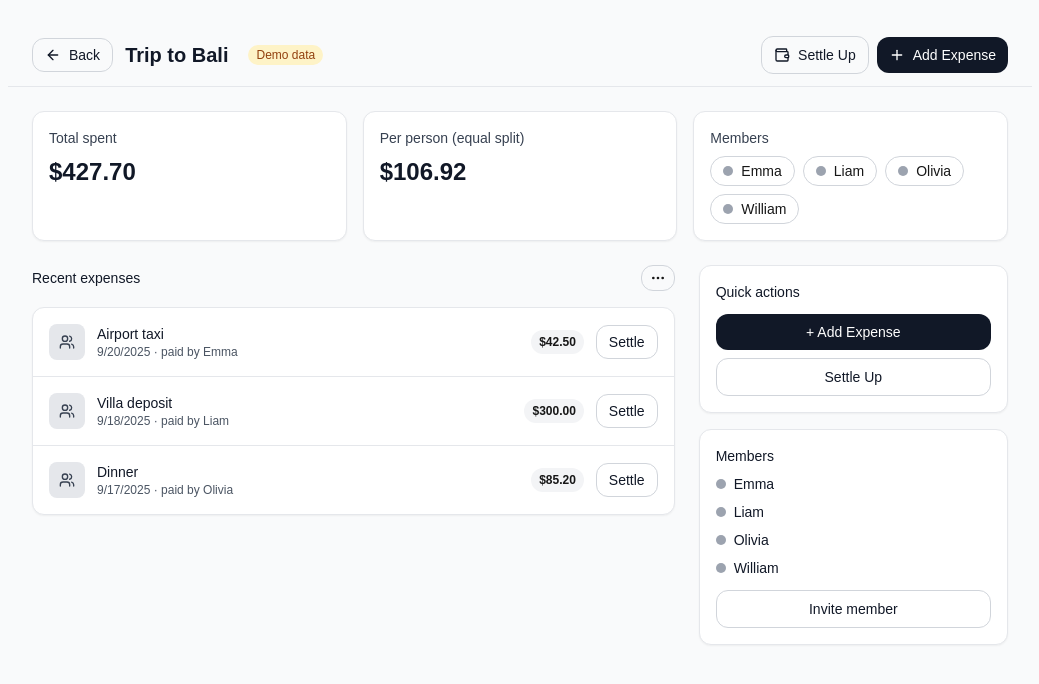
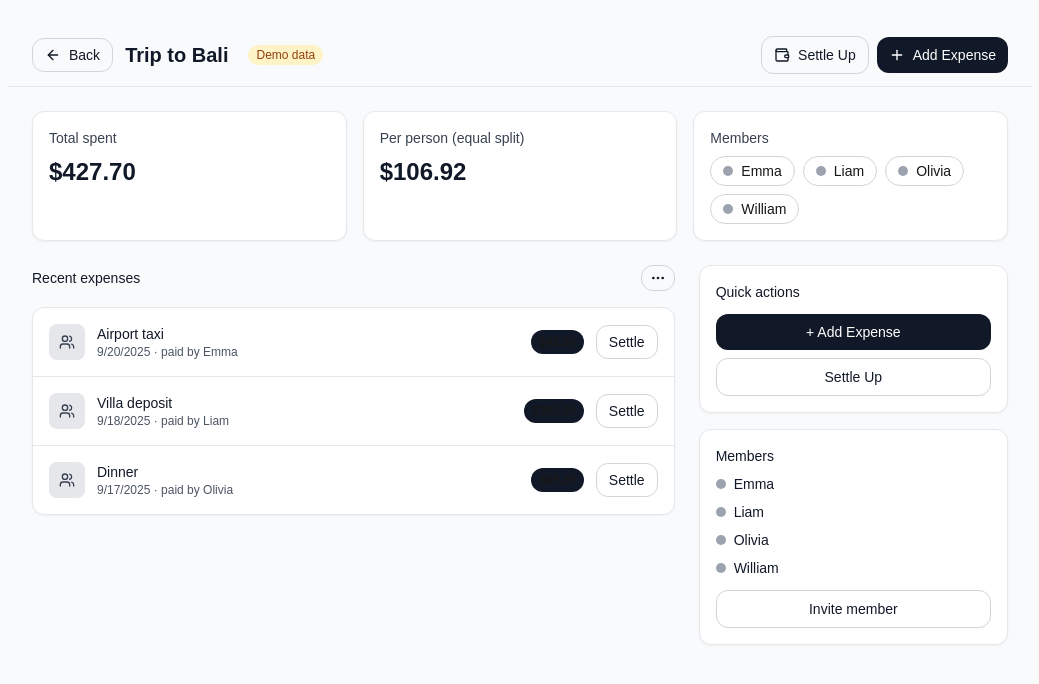
Before and after one commit to VietCT04/Splitz, a Next.js app in the folder frontend/: page /groups/apt12b in a window 1280 px wide. Shown: the top 684 px of the page, without its empty margins (120-1159 px from the left). Built offline with nearby package versions, Linux system fonts and the light colour scheme.

Commit message:
Frontend: Added /{id}/groups page.tsx

```diff
--- a/frontend/src/app/groups/[id]/page.tsx
+++ b/frontend/src/app/groups/[id]/page.tsx
@@ -216,7 +216,7 @@ export default function GroupDetail({ params }: { params: { id: string } }) {
                     </div>
 
                     <div className="flex items-center gap-3">
-                      <span className="rounded-full bg-gray-100 px-2 py-1 text-xs font-semibold">
+                      <span className="rounded-full bg-gray-900 px-2 py-1 text-xs font-semibold">
                         ${e.amount.toFixed(2)}
                       </span>
                       <button className="rounded-xl border border-gray-300 px-3 py-1.5 text-sm text-gray-900 hover:bg-gray-50">
```
